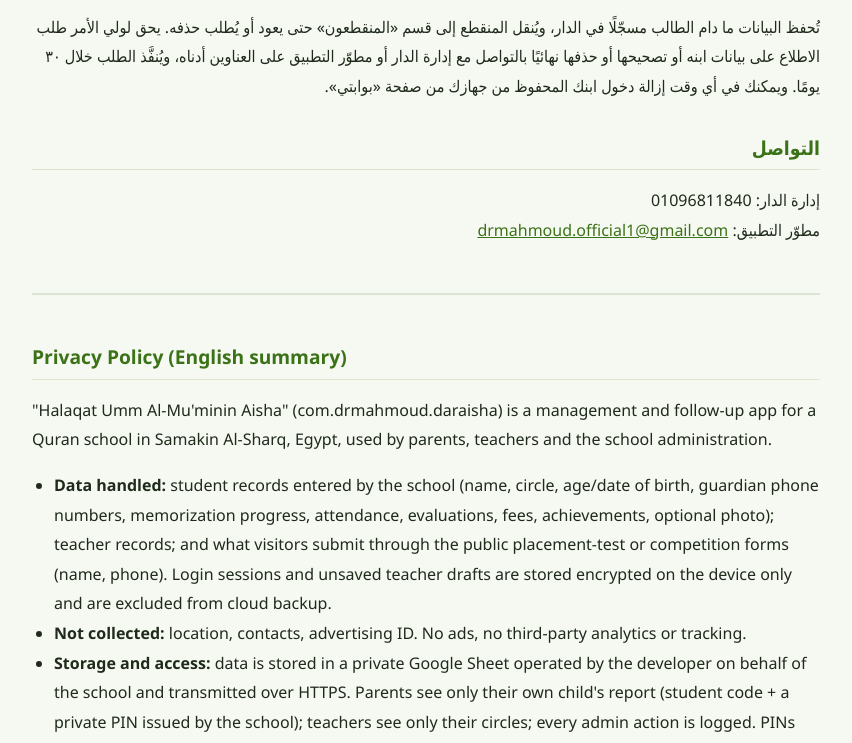
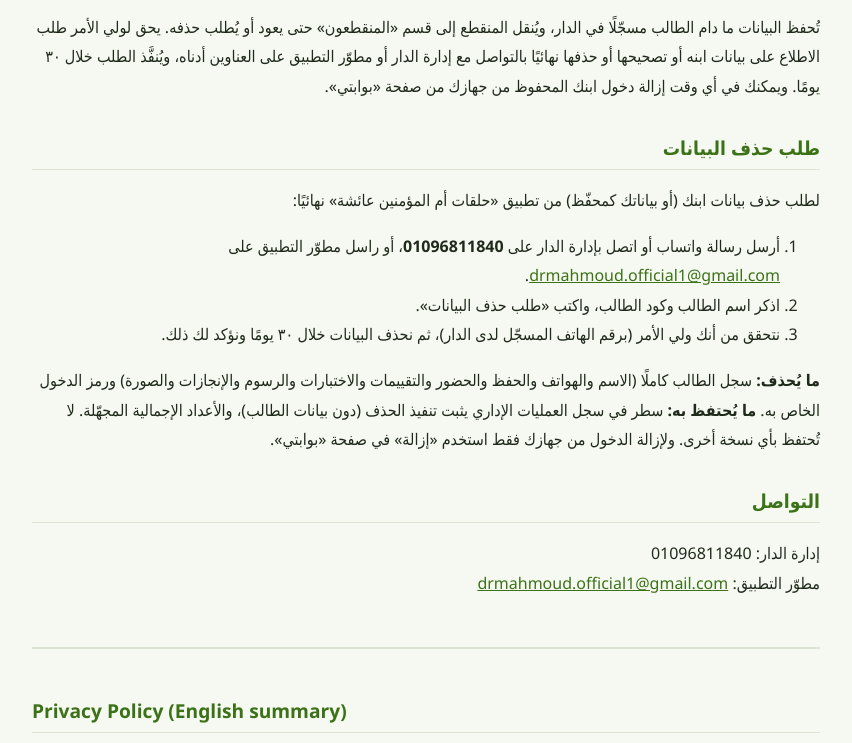
Before and after one commit to drmahmoudofficial1/daraisha-privacy, a plain HTML site: page index.html in a window 1280 px wide. Shown: the part 1201-1944 px from the top of the page, without its empty margins (214-1066 px from the left). Drawn offline with Linux system fonts and the light colour scheme.

Commit message:
Add data deletion request section

```diff
--- a/index.html
+++ b/index.html
@@ -50,6 +50,15 @@
   <h2>مدة الحفظ والحذف</h2>
   <p>تُحفظ البيانات ما دام الطالب مسجّلًا في الدار، ويُنقل المنقطع إلى قسم «المنقطعون» حتى يعود أو يُطلب حذفه. يحق لولي الأمر طلب الاطلاع على بيانات ابنه أو تصحيحها أو حذفها نهائيًا بالتواصل مع إدارة الدار أو مطوّر التطبيق على العناوين أدناه، ويُنفَّذ الطلب خلال ٣٠ يومًا. ويمكنك في أي وقت إزالة دخول ابنك المحفوظ من جهازك من صفحة «بوابتي».</p>
 
+  <h2 id="delete">طلب حذف البيانات</h2>
+  <p>لطلب حذف بيانات ابنك (أو بياناتك كمحفّظ) من تطبيق «حلقات أم المؤمنين عائشة» نهائيًا:</p>
+  <ol>
+    <li>أرسل رسالة واتساب أو اتصل بإدارة الدار على <strong>01096811840</strong>، أو راسل مطوّر التطبيق على <a href="mailto:drmahmoud.official1@gmail.com?subject=Data%20deletion%20request">drmahmoud.official1@gmail.com</a>.</li>
+    <li>اذكر اسم الطالب وكود الطالب، واكتب «طلب حذف البيانات».</li>
+    <li>نتحقق من أنك ولي الأمر (برقم الهاتف المسجّل لدى الدار)، ثم نحذف البيانات خلال ٣٠ يومًا ونؤكد لك ذلك.</li>
+  </ol>
+  <p><strong>ما يُحذف:</strong> سجل الطالب كاملًا (الاسم والهواتف والحفظ والحضور والتقييمات والاختبارات والرسوم والإنجازات والصورة) ورمز الدخول الخاص به. <strong>ما يُحتفظ به:</strong> سطر في سجل العمليات الإداري يثبت تنفيذ الحذف (دون بيانات الطالب)، والأعداد الإجمالية المجهّلة. لا تُحتفظ بأي نسخة أخرى. ولإزالة الدخول من جهازك فقط استخدم «إزالة» في صفحة «بوابتي».</p>
+
   <h2>التواصل</h2>
   <p>إدارة الدار: 01096811840<br>مطوّر التطبيق: <a href="mailto:drmahmoud.official1@gmail.com">drmahmoud.official1@gmail.com</a></p>
 
@@ -62,6 +71,7 @@
       <li><strong>Storage and access:</strong> data is stored in a private Google Sheet operated by the developer on behalf of the school and transmitted over HTTPS. Parents see only their own child's report (student code + a private PIN issued by the school); teachers see only their circles; every admin action is logged. PINs are stored only as salted hashes. Public pages show shortened child names unless the guardian consented in writing, never phone numbers, codes or detailed grades.</li>
       <li><strong>No sale or sharing</strong> of data with any third party.</li>
       <li><strong>Children:</strong> children's data is entered by the school with their guardians' consent; the app is intended for parents, teachers and staff and does not ask children to create accounts.</li>
+      <li id="delete-en"><strong>Data deletion request:</strong> to permanently delete a student's (or teacher's) data from "Halaqat Umm Al-Mu'minin Aisha", contact the school by WhatsApp/phone at 01096811840 or email the developer at <a href="mailto:drmahmoud.official1@gmail.com?subject=Data%20deletion%20request">drmahmoud.official1@gmail.com</a> with the student's name and code. After verifying you are the guardian (registered phone), we delete the full record (name, phones, progress, attendance, evaluations, fees, achievements, photo) and its access code within 30 days. Retained: only an admin audit-log line recording that the deletion happened (without the student's data) and anonymous aggregate counts.</li>
       <li><strong>Retention and deletion:</strong> guardians may request access, correction or permanent deletion of their child's data by contacting the school (01096811840) or the developer (<a href="mailto:drmahmoud.official1@gmail.com">drmahmoud.official1@gmail.com</a>); requests are handled within 30 days.</li>
     </ul>
   </section>
```
